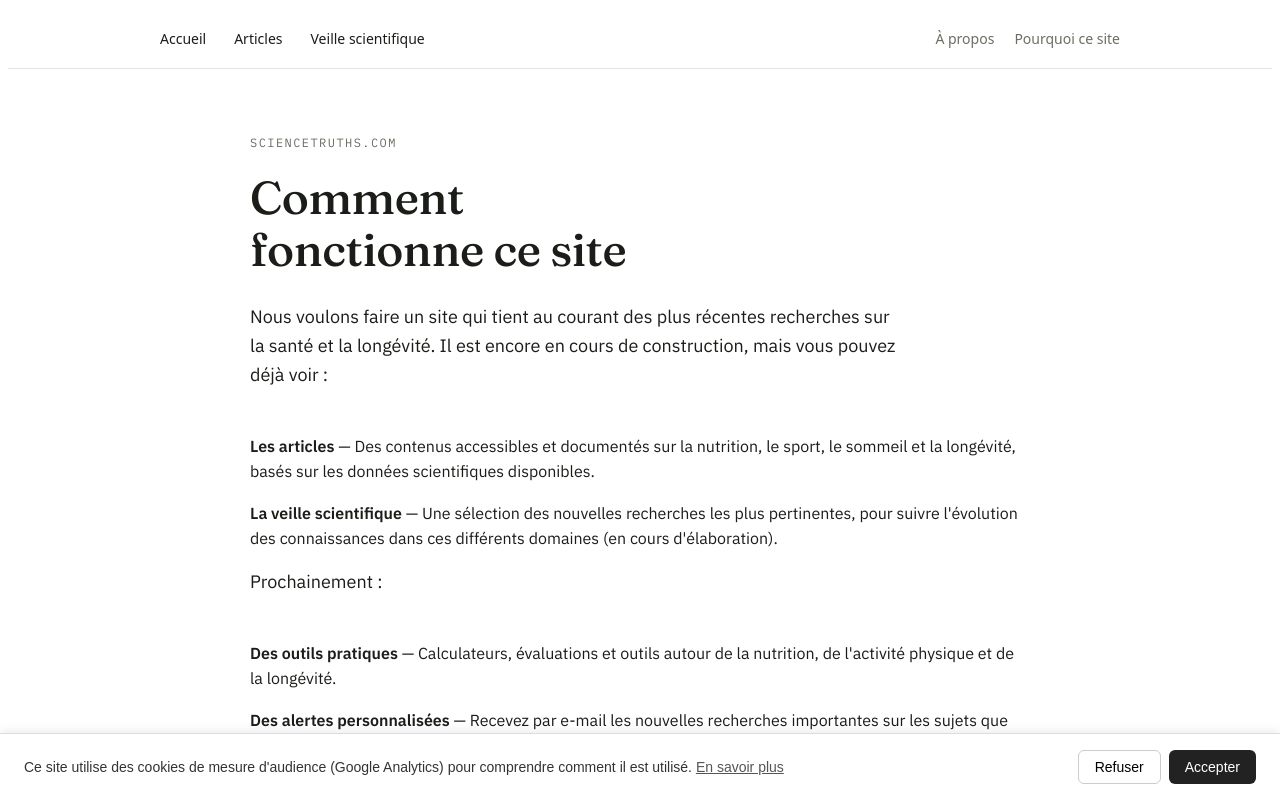
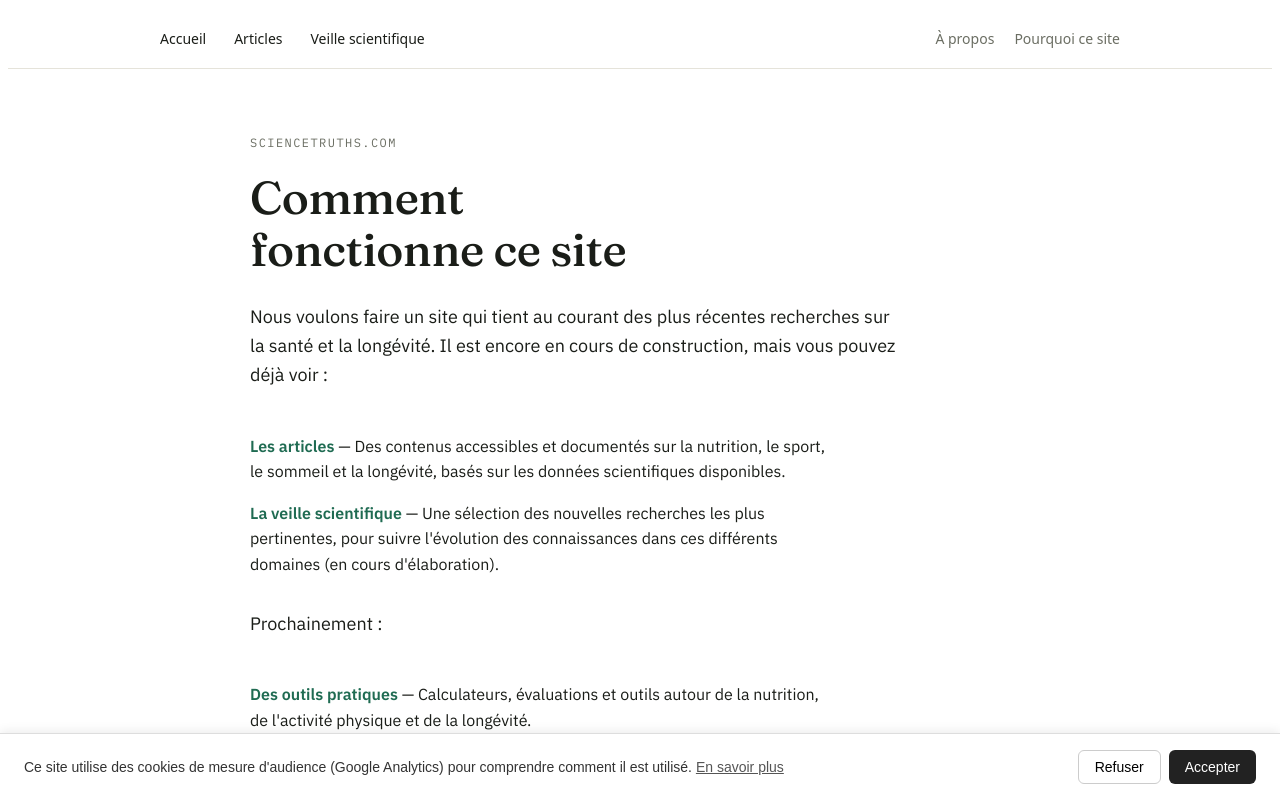
Before and after one commit to bruno13198/santeetlongevite, a Next.js app: page / in a window 1280 px wide. Shown: the top 800 px of the page. Built offline with nearby package versions, Linux system fonts and the light colour scheme; no server answers; the database is empty.

Commit message:
Add intro and introItem styles to page.module.css

```diff
--- a/app/page.module.css
+++ b/app/page.module.css
@@ -46,7 +46,22 @@
   max-width: 60ch;
   margin: 0 0 44px;
 }
+.intro {
+  display: grid;
+  gap: 16px;
+  margin: 0 0 32px;
+}
 
+.introItem {
+  font-size: 16px;
+  color: var(--ink);
+  max-width: 60ch;
+  margin: 0;
+}
+
+.introItem strong {
+  color: var(--evidence);
+}
 .spectrum {
   margin: 0 0 56px;
 }
```
